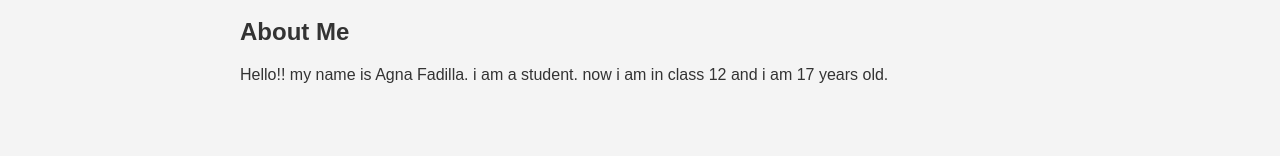
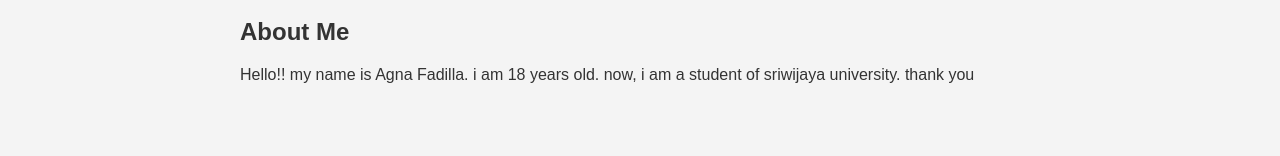
Before and after one commit to Anafdl/Anafdl.github.io, a plain HTML site: page index.html in a window 1280 px wide. Shown: the part 483-639 px from the top of the page. Drawn offline with Linux system fonts and the light colour scheme.

Commit message:
Update index.html

```diff
--- a/index.html
+++ b/index.html
@@ -19,7 +19,7 @@
     <section id="about">
         <img src="foto.jpg" alt="your photo">
         <h2>About Me</h2>
-        <p>Hello!! my name is Agna Fadilla. i am a student. now i am in class 12 and i am 17 years old.</p>
+        <p>Hello!! my name is Agna Fadilla. i am 18 years old. now, i am a student of sriwijaya university. thank you</p>
     </section>
     <section id="education">
         <h2>Education</h2>
```
